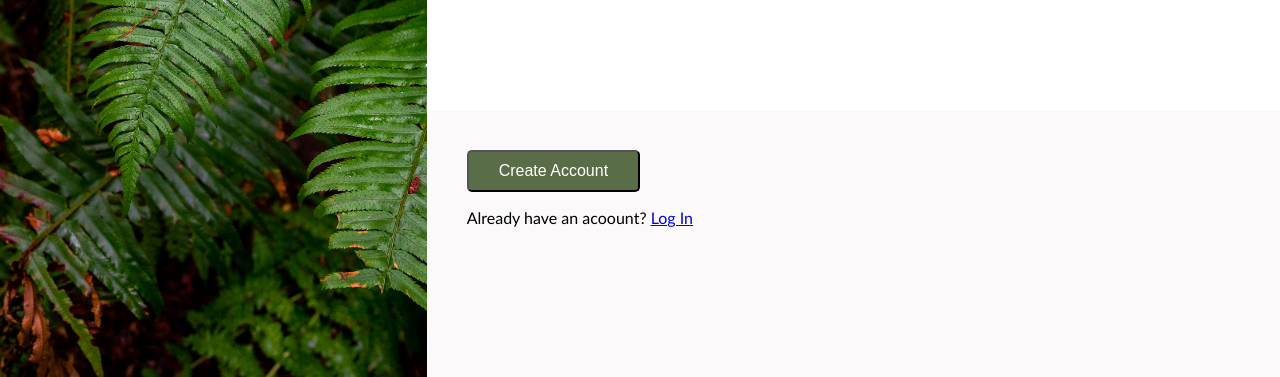
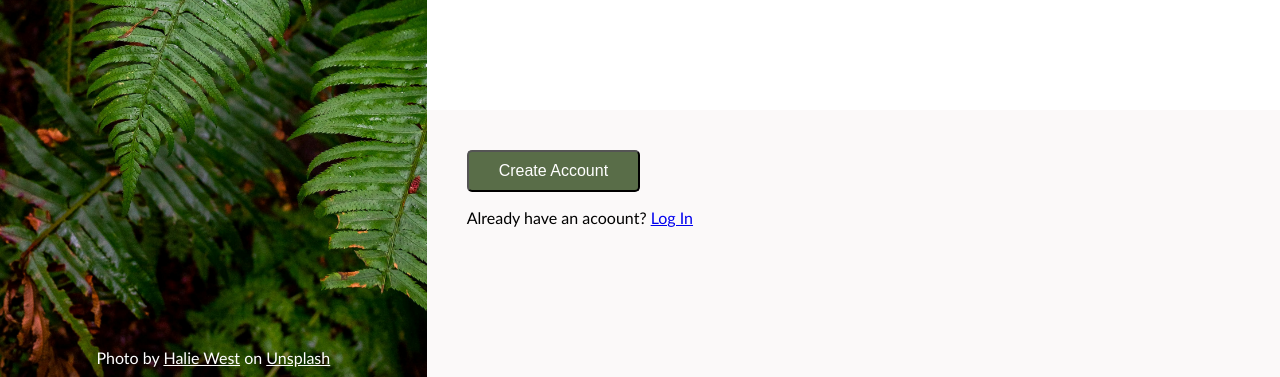
Before and after one commit to theBaffo/odin-project-signup-form, a plain HTML site: page index.html in a window 1280 px wide. Shown: the part 423-800 px from the top of the page. Drawn offline with Linux system fonts and the light colour scheme.

Commit message:
Add credit for image

```diff
--- a/index.html
+++ b/index.html
@@ -11,6 +11,9 @@
         <div id="logo-bar">
             <img src="images/odin-lined.png">
             <span>ODIN</span>
+        </div>
+        <div id="logo-credit">
+            Photo by <a target="_blank" href="https://unsplash.com/it/@haliewestphoto?utm_content=creditCopyText&utm_medium=referral&utm_source=unsplash">Halie West</a> on <a target="_blank" href="https://unsplash.com/it/foto/pianta-a-foglia-verde-in-fotografia-ravvicinata-25xggax4bSA?utm_content=creditCopyText&utm_medium=referral&utm_source=unsplash">Unsplash</a>
         </div>
     </div>
     <div id="signup-section">
--- a/style.css
+++ b/style.css
@@ -13,9 +13,10 @@ body {
 }
 
 #logo-section {
-    flex: 1;
     background-image: url('images/background.jpg');
     background-size: cover;
+    flex: 1;
+    position: relative;
 }
 
 #logo-bar {
@@ -37,6 +38,21 @@ body {
     font-family: 'Norse Bold';
     font-size: 6rem;
     padding-top: 20px;
+}
+
+#logo-credit {
+    bottom: 0;
+    left: 0;
+    right: 0;
+    color: white;
+    text-align: center;
+    padding: 10px;
+    position: absolute;
+}
+
+
+#logo-credit a, #logo-credit a:hover, #logo-credit a:visited {
+    color: white
 }
 
 #signup-section {
```
